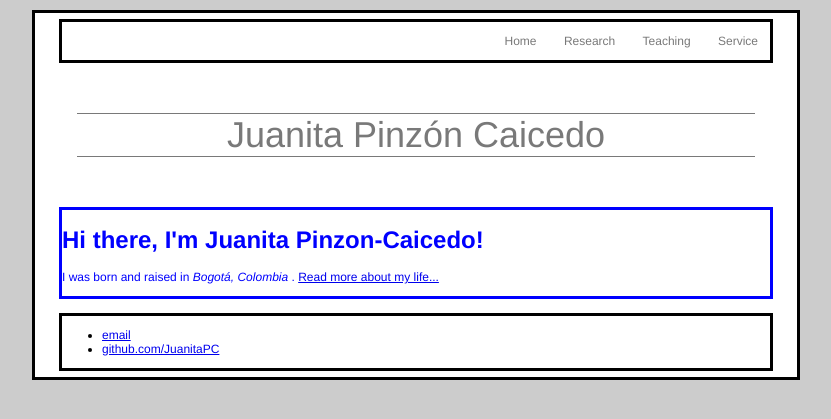
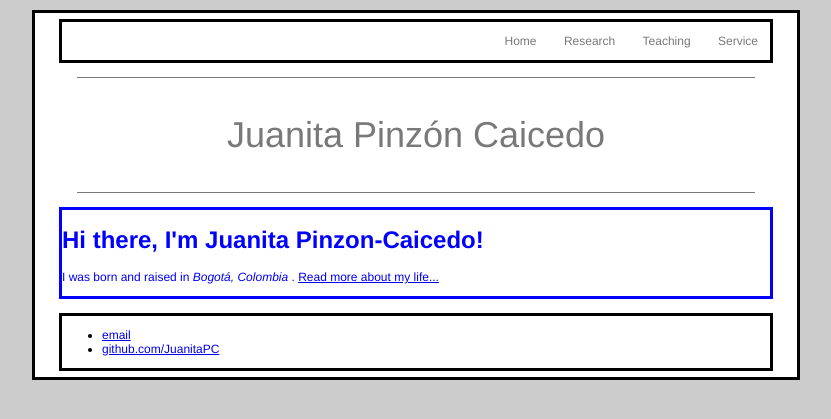
Before and after one commit to JuanitaPC/JuanitaPC.github.io, a Jekyll site: the page built from index.html, in a window 1280 px wide. Shown: the top 419 px of the page, without its empty margins (224-1055 px from the left). Built offline with Jekyll 4.4.1, drawn with Linux system fonts in a browser that asks for light colours.

Commit message:
Update main.css

```diff
--- a/css/main.css
+++ b/css/main.css
@@ -28,10 +28,11 @@ body {
 }
 header{
 	text-align: center;
-	margin-top: 1em;
-	margin-bottom: 1em;
+	margin-top: 0em;
+	margin-bottom: 0em;
 	margin-right: 1em;
 	margin-left: 1em;
+	padding: 1em;
 	font-size: 3em;
 	color: rgb(121, 121, 121);
 	border-top-style: solid;
```
